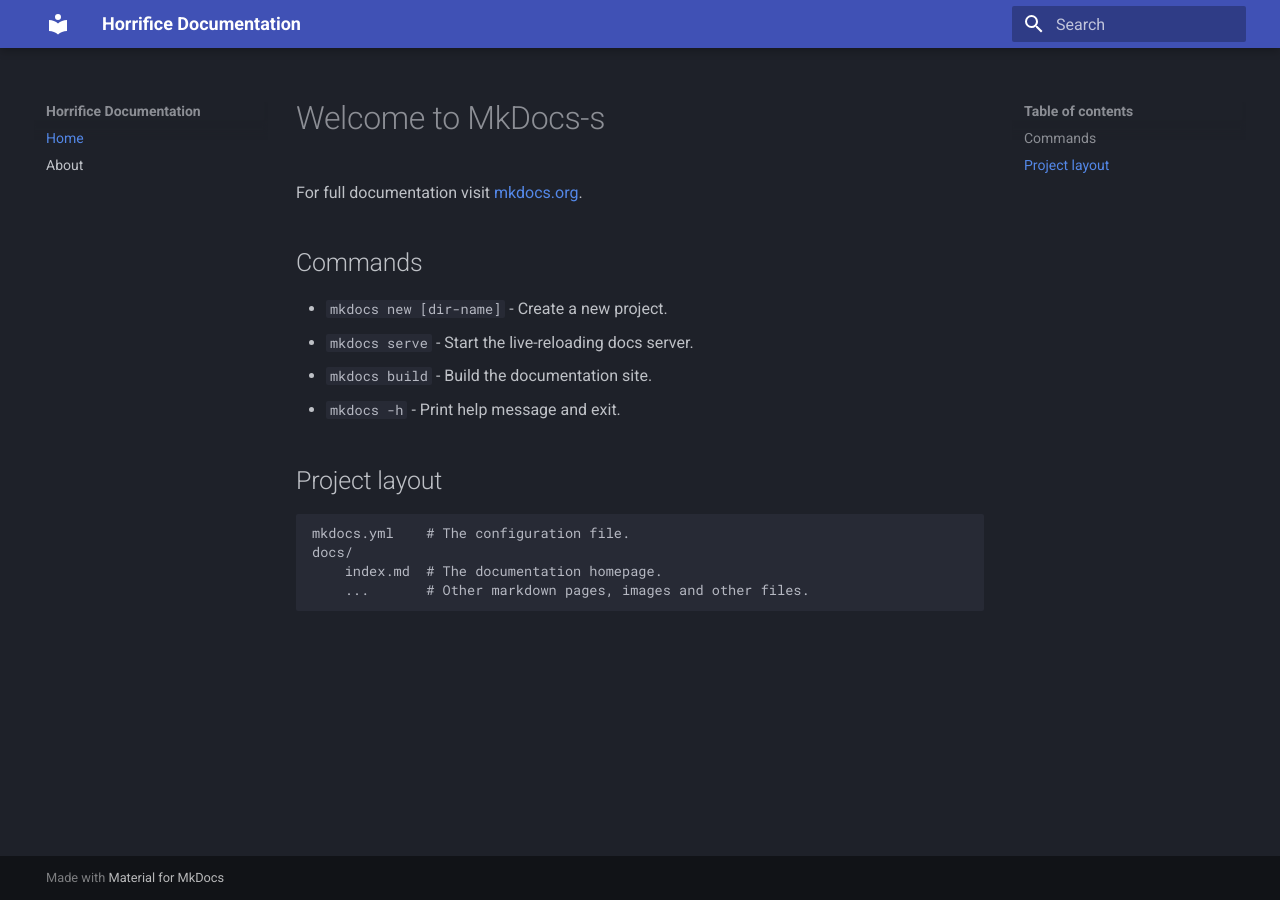
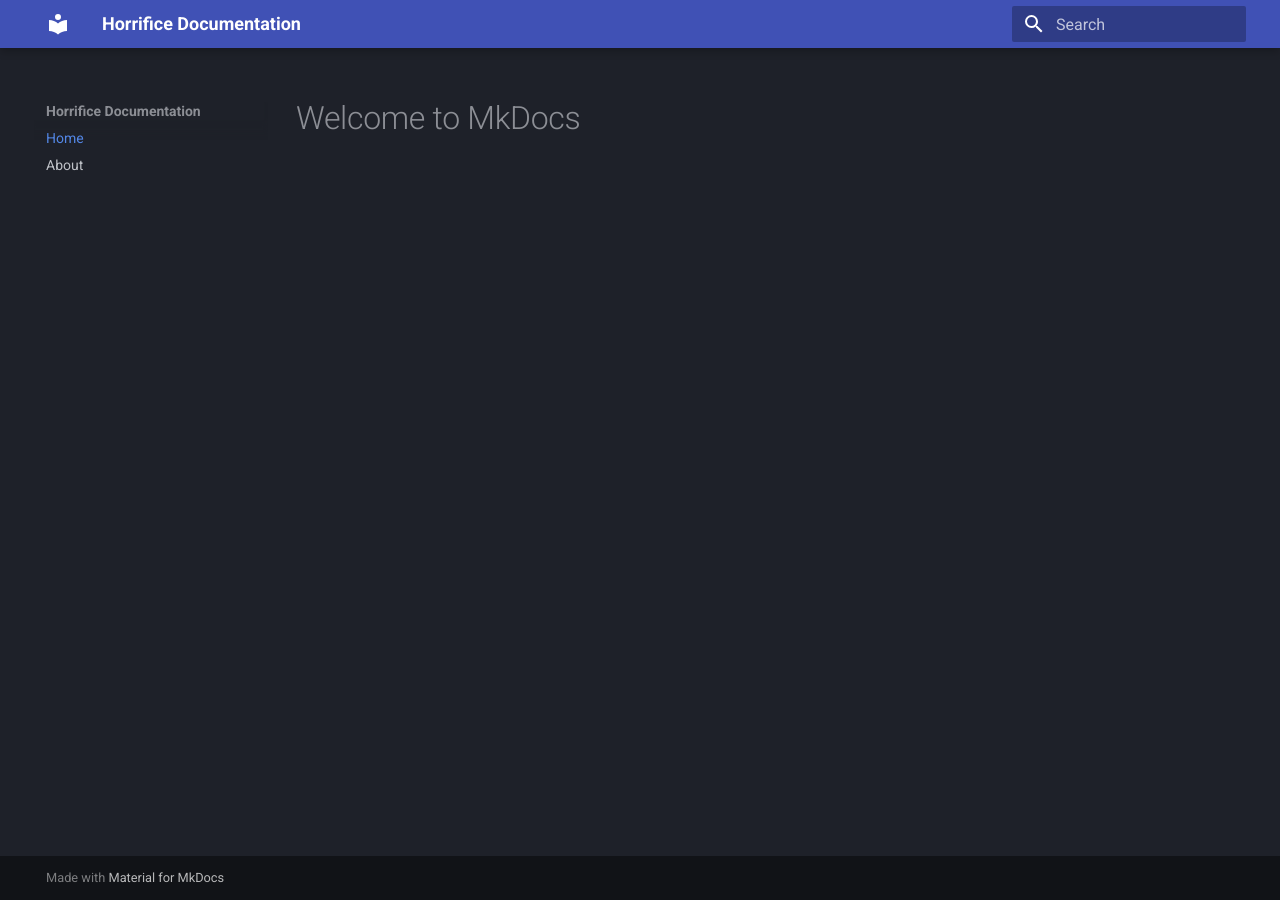
Before and after one commit to JanosSandor2002/Horrifice, an MkDocs documentation site: the page built from docs/index.md, in a window 1280 px wide. Built offline with MkDocs 1.6.1 and Material for MkDocs 9.7.7, drawn with Linux system fonts in a browser that asks for light colours.

Commit message:
yml config

```diff
--- a/docs/index.md
+++ b/docs/index.md
@@ -1,17 +1 @@
-# Welcome to MkDocs-s
-
-For full documentation visit [mkdocs.org](https://www.mkdocs.org).
-
-## Commands
-
--   `mkdocs new [dir-name]` - Create a new project.
--   `mkdocs serve` - Start the live-reloading docs server.
--   `mkdocs build` - Build the documentation site.
--   `mkdocs -h` - Print help message and exit.
-
-## Project layout
-
-    mkdocs.yml    # The configuration file.
-    docs/
-        index.md  # The documentation homepage.
-        ...       # Other markdown pages, images and other files.
+# Welcome to MkDocs
--- a/mkdocs.yml
+++ b/mkdocs.yml
@@ -2,7 +2,7 @@
 theme:
     name: material
     palette:
-        scheme: slate # sötétebb alap
+        scheme: slate
         primary: indigo
         accent: pink
     font:
@@ -11,3 +11,6 @@
 nav:
     - Home: index.md
     - About: about.md
+plugins:
+    - search
+    - literate-nav
```
